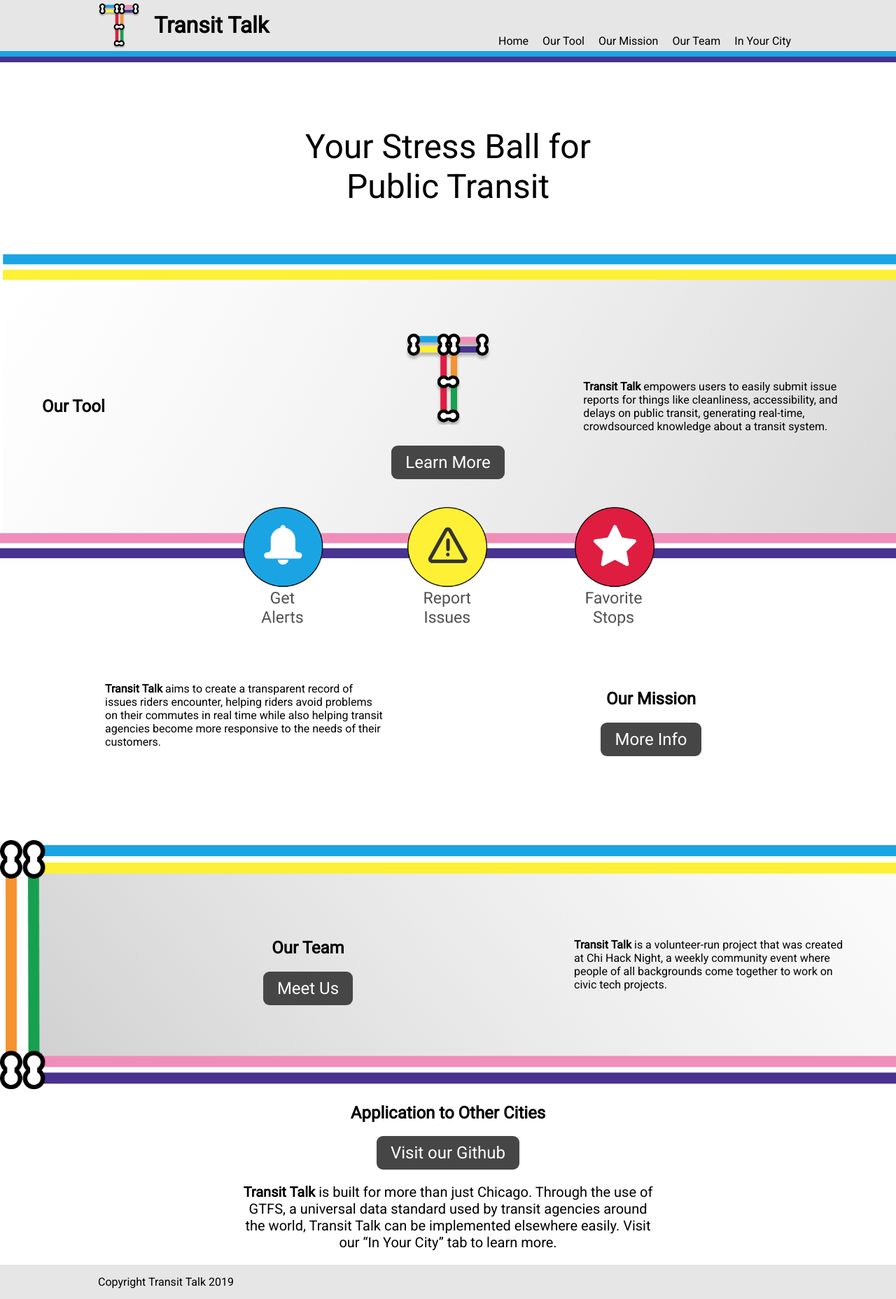
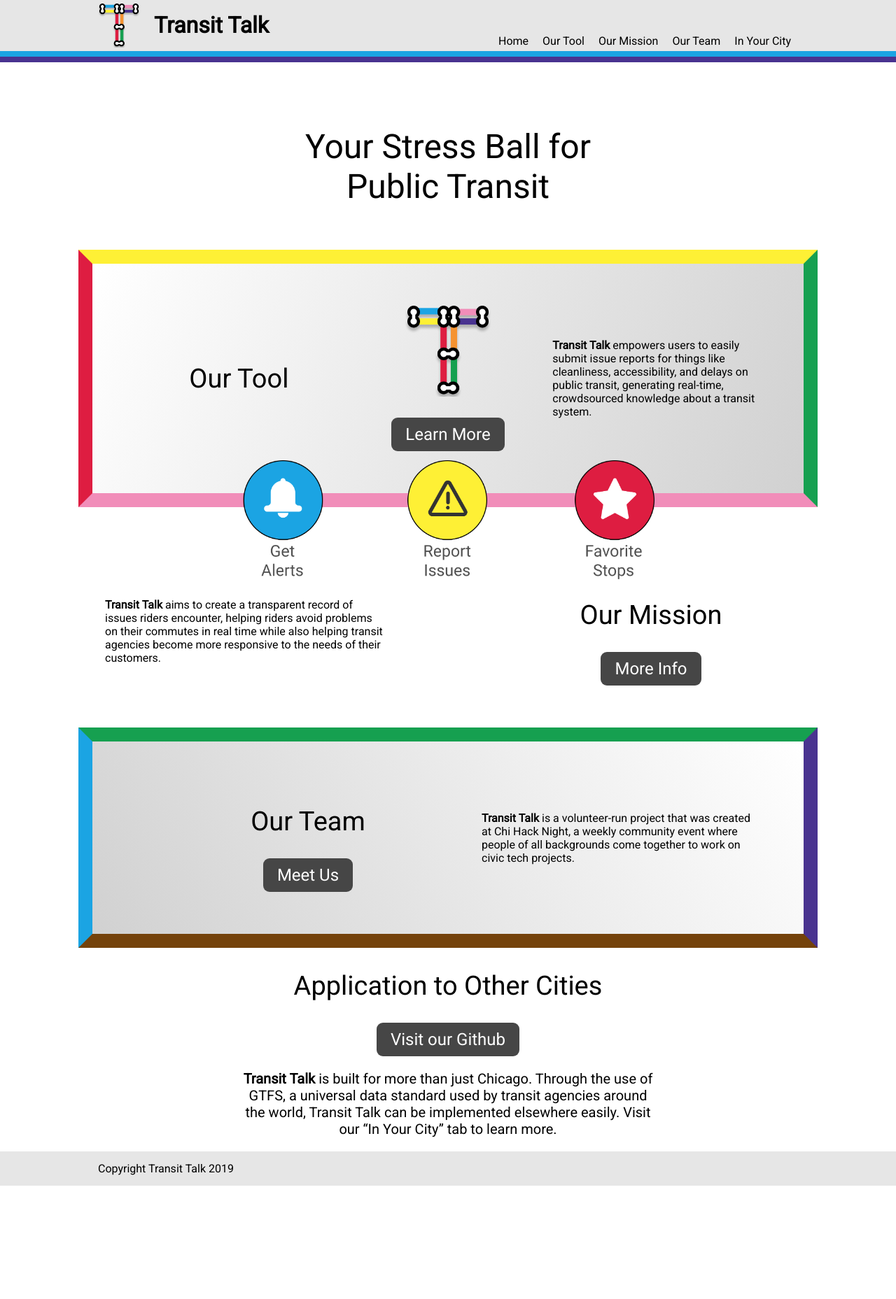
Before and after one commit to TransitTalk/CaravanTransit.github.io, a Jekyll site: the page built from index.html, in a window 1280 px wide. Shown: the whole page at 70% size. Built offline with Jekyll 4.4.1, drawn with Linux system fonts in a browser that asks for light colours; after the commit the page ends 1695 px from its top, so only the background shows below that.

Commit message:
did backgrounds and text sizes

```diff
--- a/_sass/main.scss
+++ b/_sass/main.scss
@@ -73,6 +73,7 @@
 .hero-banner {
   padding-top: 30px;
   padding-bottom: 30px;
+}
 
 h1 {
   font-weight: normal;
@@ -85,4 +86,3 @@
   font-size: 38px;
   text-align: center;
 }
-}
--- a/_sass/pages/_index.scss
+++ b/_sass/pages/_index.scss
@@ -4,7 +4,7 @@
 
   .three-buttons {
     position: absolute;
-    top: calc(100% - 80px);
+    top: calc(100% - 47px);
     width: 100%;
     text-align: center;
 
--- a/_sass/partials/_backgrounds.scss
+++ b/_sass/partials/_backgrounds.scss
@@ -1,20 +1,24 @@
-[class^="bkgd"] {
-  background-size: cover;
-  background-repeat: no-repeat;
-}
+// [class^="bkgd"] {
+//   background-size: cover;
+//   background-repeat: no-repeat;
+// }
 
 .bkgd-1 {
-  background-image: url(/assets/images/mobile-partition-left.png);
-
-  @media (min-width: $desktop-min-width) {
-    background-image: url(/assets/images/partition-left.png);
-  }
+  background: linear-gradient(292.39deg, #D1D1D1 0%, rgba(231, 231, 231, 0) 100%);
+  border-top: 20px solid $yellow;
+  border-bottom: 20px solid $pink;
+  border-left: 20px solid $red;
+  border-right: 20px solid $green;
+  width: 70%;
+  margin: auto;
 }
 
 .bkgd-2 {
-  background-image: url(/assets/images/mobile-partition-right.png);
-
-  @media (min-width: $desktop-min-width) {
-    background-image: url(/assets/images/partition-right.png);
-  }
+  background: linear-gradient(57.07deg, #D1D1D1 0%, rgba(231, 231, 231, 0) 100%);
+  border-top: 20px solid $green;
+  border-bottom: 20px solid $brown;
+  border-left: 20px solid $blue;
+  border-right: 20px solid $purple;
+  width: 70%;
+  margin: auto;
 }
--- a/_sass/partials/_layout.scss
+++ b/_sass/partials/_layout.scss
@@ -5,7 +5,7 @@
   display: flex;
 
   &.-standard {
-    padding: 120px 60px;
+    padding: 60px 60px;
     align-items: center;
     justify-content: space-evenly;
   }
--- a/_sass/variables/_colors.scss
+++ b/_sass/variables/_colors.scss
@@ -14,3 +14,5 @@
 $orange:        #F59331;
 $green:         #16A050;
 $pink:          #F18DB9;
+$red:           #DE1D41;
+$brown:         #74420B;;
```
Lines whose indentation alone changed are shown as unchanged.
